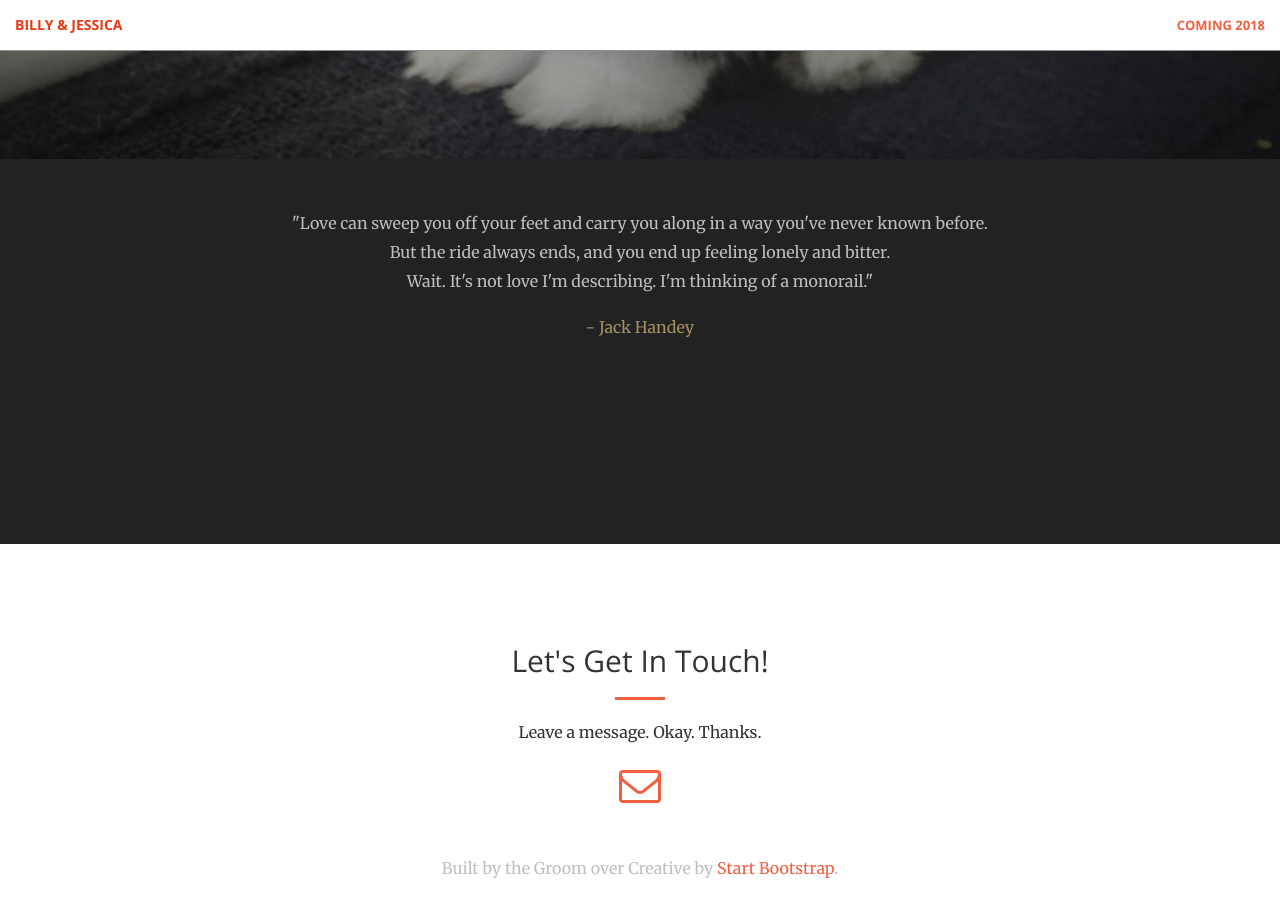
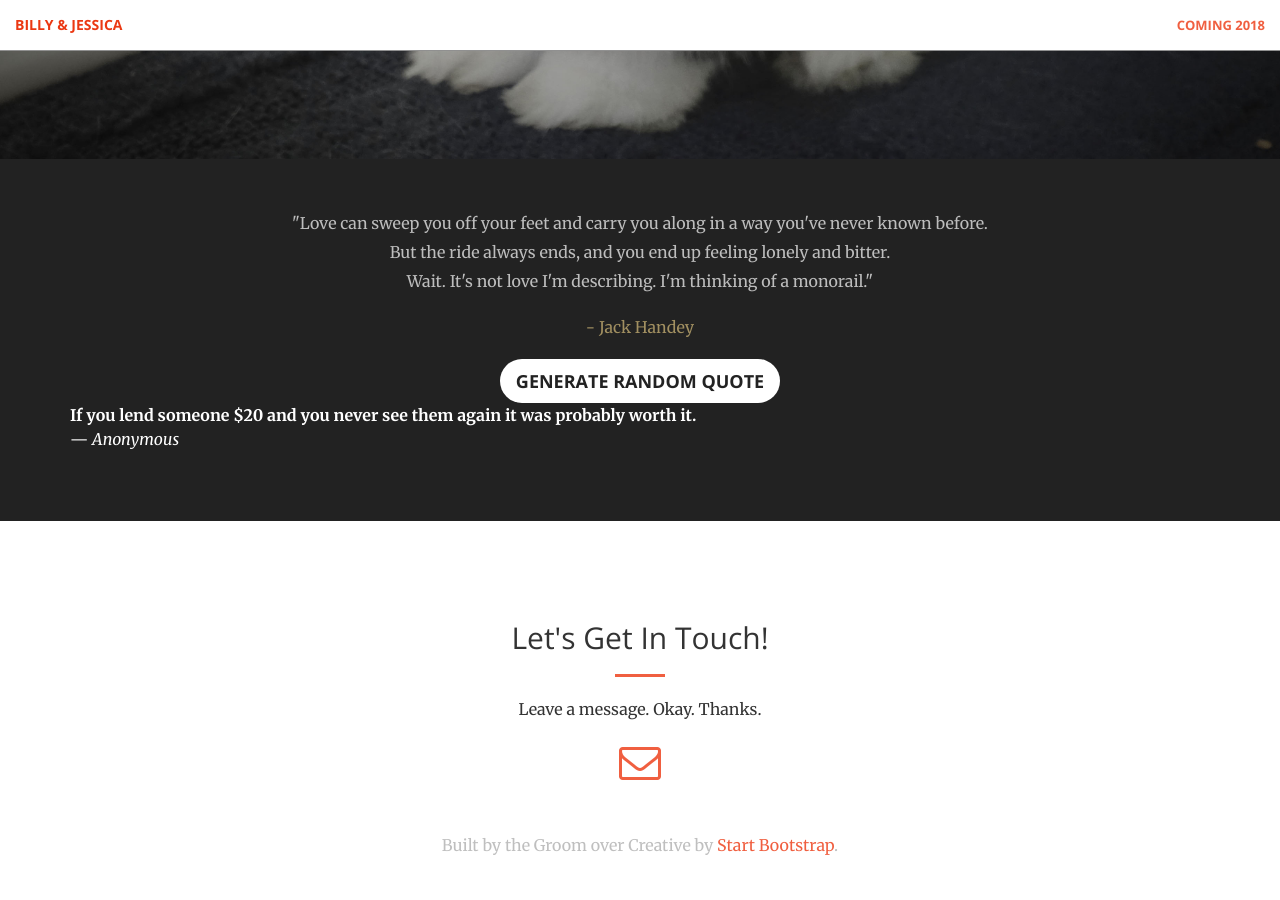
Before and after one commit to notbleh/wed-website, a Jekyll site: the page built from index.html, in a window 1280 px wide and 900 px high, scrolled down 741 px. Built offline with Jekyll 4.4.1, drawn with Linux system fonts in a browser that asks for light colours; after the commit the page ends 1618 px from its top, so only the background shows below that.

Commit message:
Update aside.html

```diff
--- a/_includes/aside.html
+++ b/_includes/aside.html
@@ -6,15 +6,15 @@
             Wait. It's not love I'm describing. I'm thinking of a monorail."</p>
             <p class="quote-by">- Jack Handey</p>
           </div>
-      </div>
-      <div id="container">
-	    		<a href="#" id="quoteButton"><div id="quoteContainer">
-			    	<p></p>
-			    	<p id="quoteGenius"></p>
-		    	</div><!--end quoteContainer-->
-    			</a>
-		<!--end buttonContainer-->
-
-
-	</div><!--end container-->
+		</div>
+		<div class="container">
+			<div class="row">
+				<div class="col-lg-12">
+					<button id="generate-quote" class="btn btn-default btn-lg center-block" type="button">Generate Random Quote</button>
+						<div class="quote-box">
+					<p><strong><span class="quote"></span></strong><br>&mdash; <em><span class="author"></span></em></p>
+						</div>
+				</div>
+			</div>
+		</div>
   </aside>
```
